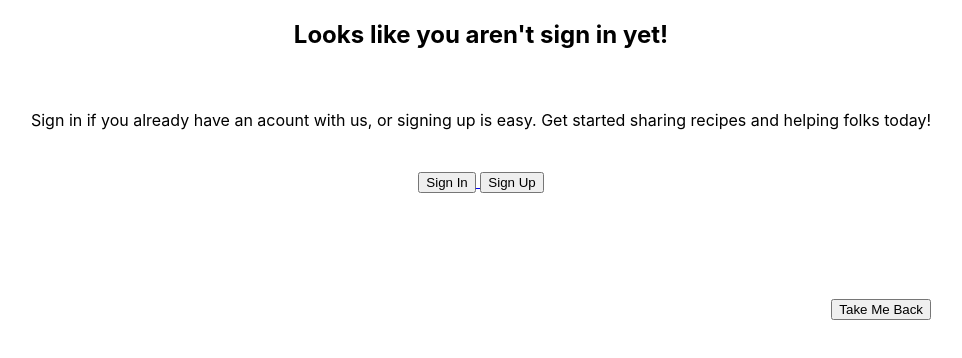
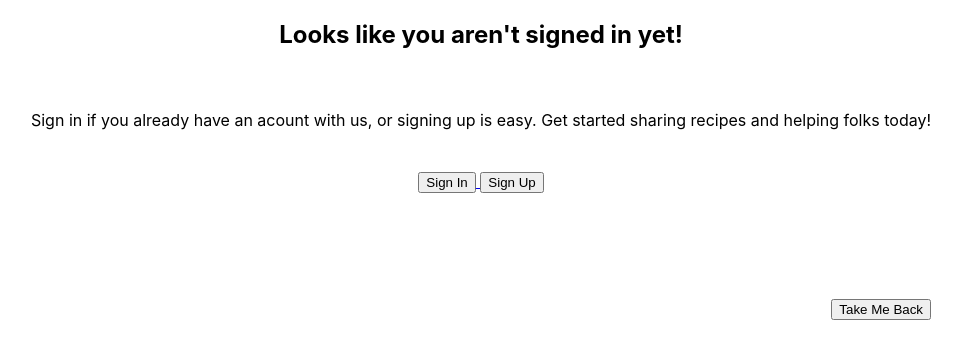
Before and after one commit to feed-the-people/Front-End, a React (Create React App) app: page /profilepage in a window 1280 px wide. Shown: the top 358 px of the page, without its empty margins (159-1121 px from the left). Built offline with nearby package versions, Linux system fonts and the light colour scheme.

Commit message:
Solve typo.

```diff
--- a/src/components/ProfilePage/ProfilePage.js
+++ b/src/components/ProfilePage/ProfilePage.js
@@ -5,7 +5,7 @@ import {Link} from 'react-router-dom'
 const ProfilePage = (props) => {
   const callToAction = (
       <section className ='callToAction'>
-        <h1>Looks like you aren't sign in yet!</h1>
+        <h1>Looks like you aren't signed in yet!</h1>
         <p> Sign in if you already have an acount with us,
         or signing up is easy. Get started sharing recipes and helping
         folks today! </p>
```
